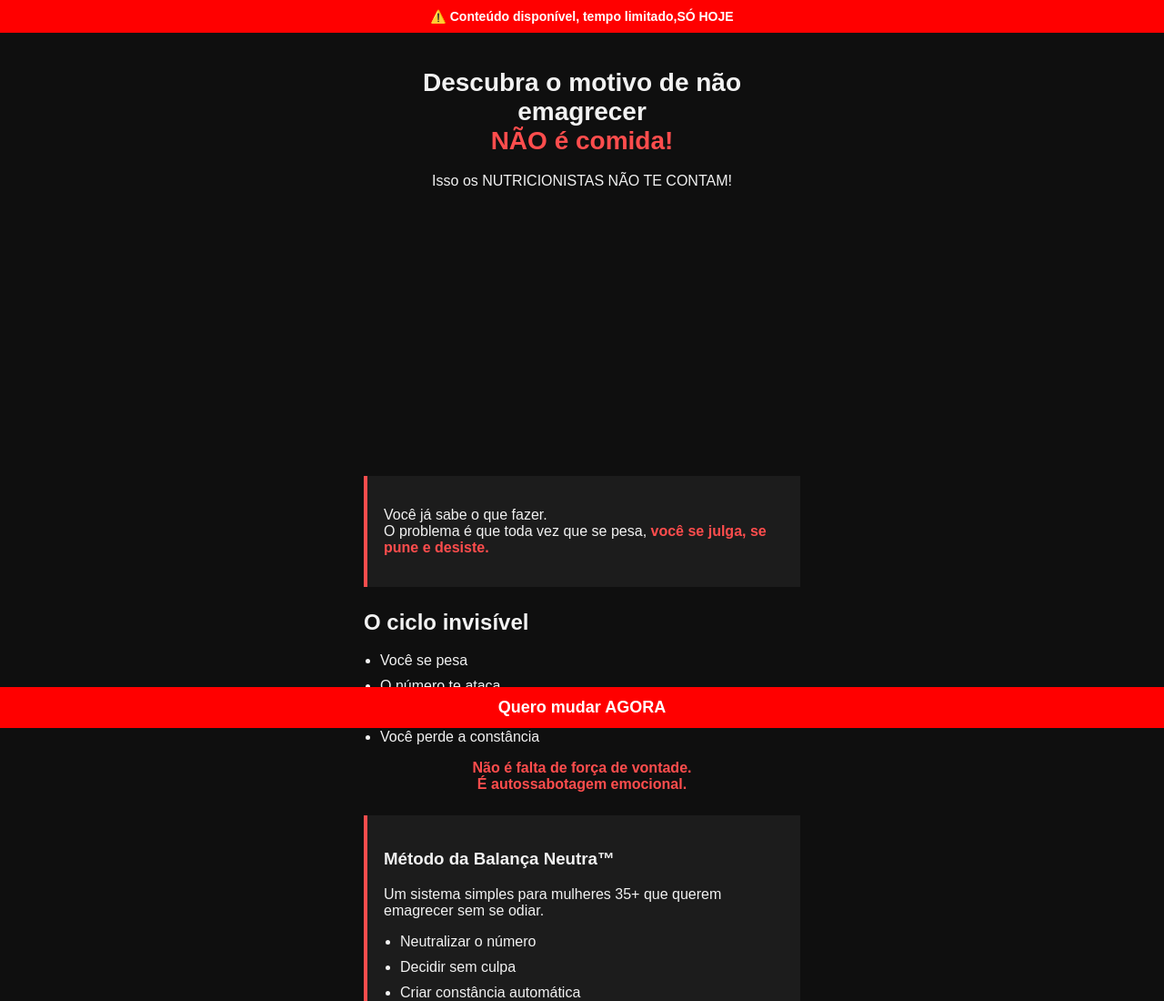
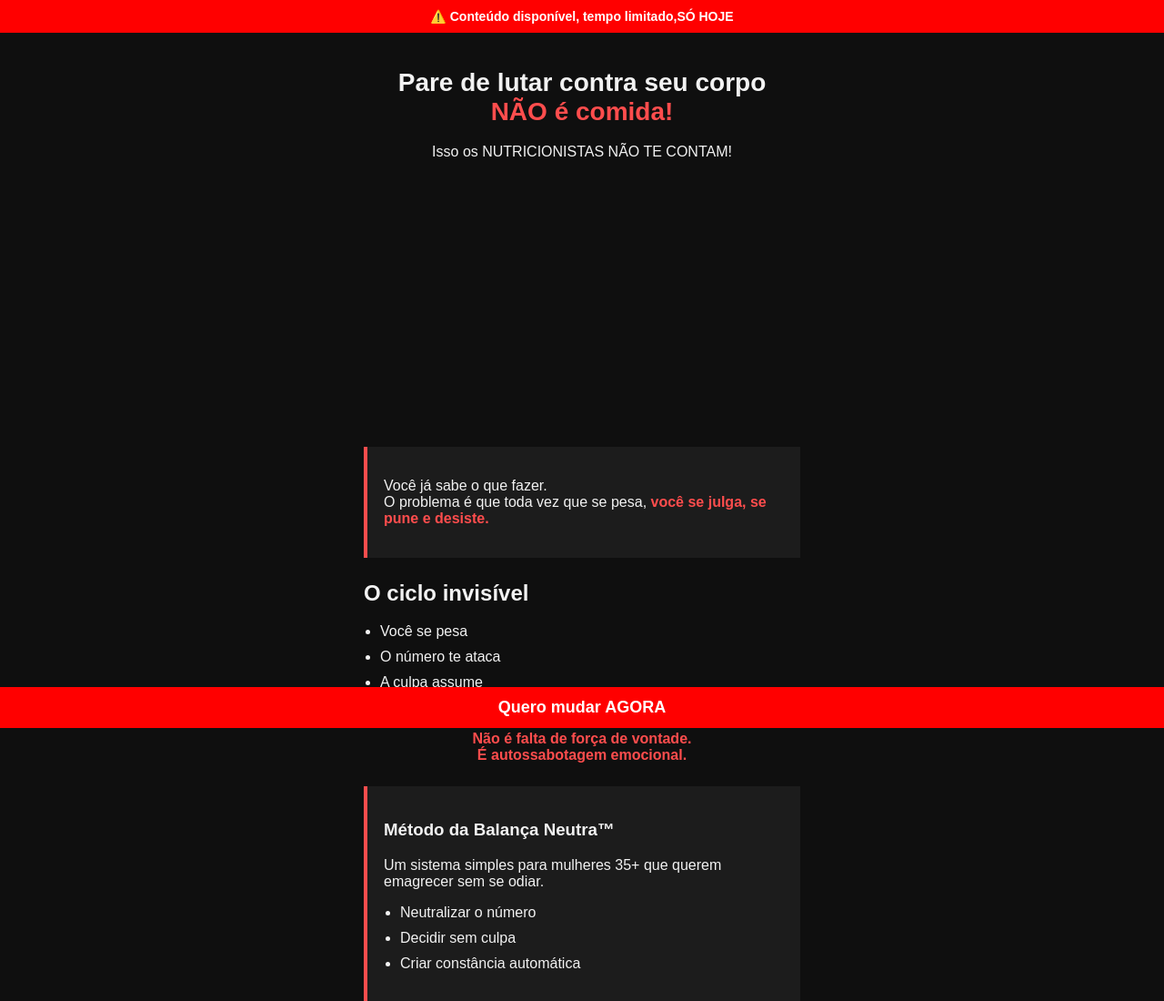
Before and after one commit to Talissonhoppe95/hoppesalud.space, a plain HTML site: page index.html in a window 1280 px wide. Shown: the top 1100 px of the page at 91% size. Drawn offline with Linux system fonts and the light colour scheme.

Commit message:
Update index.html

```diff
--- a/index.html
+++ b/index.html
@@ -35,7 +35,7 @@
 
   <!-- HEADLINE -->
   <h1>
-    Descubra o motivo de não emagrecer<br>
+    Pare de lutar contra seu corpo<br>
     <span class="red">NÃO é comida!</span>
   </h1>
 
```
